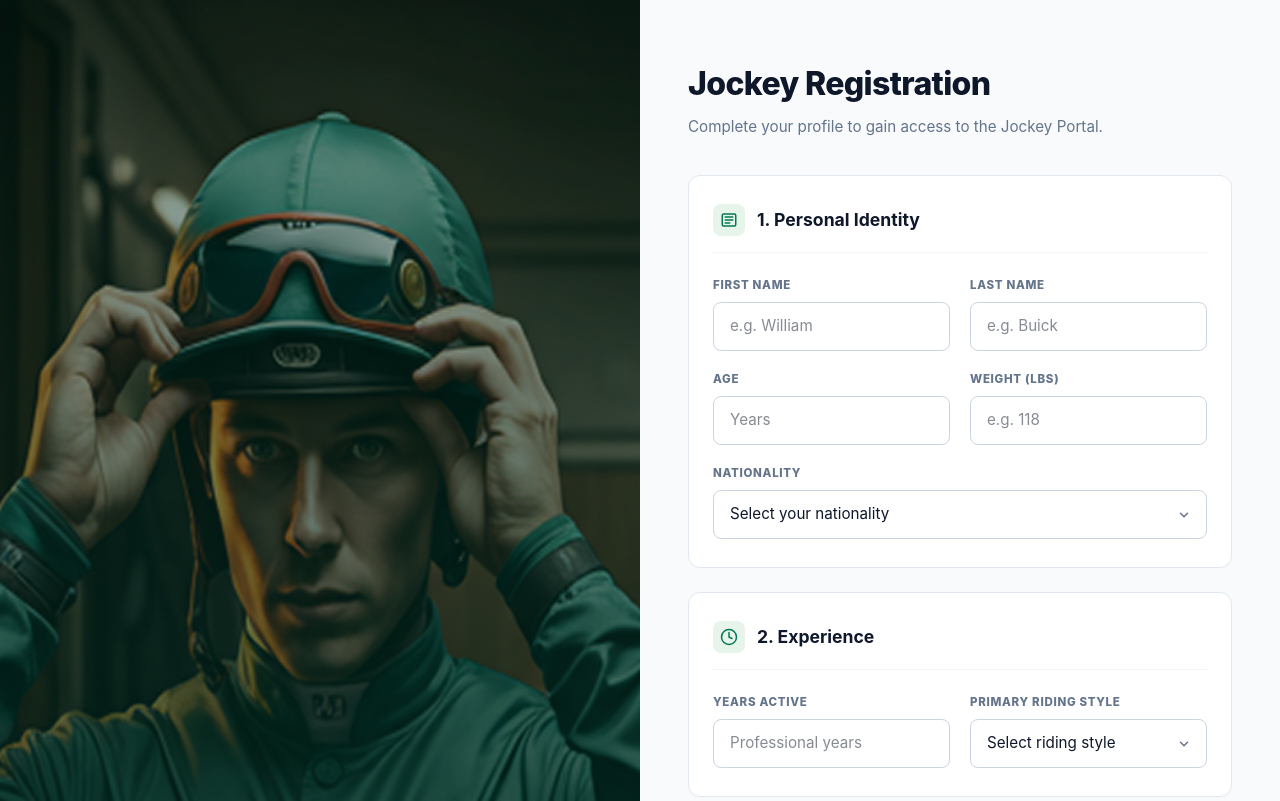
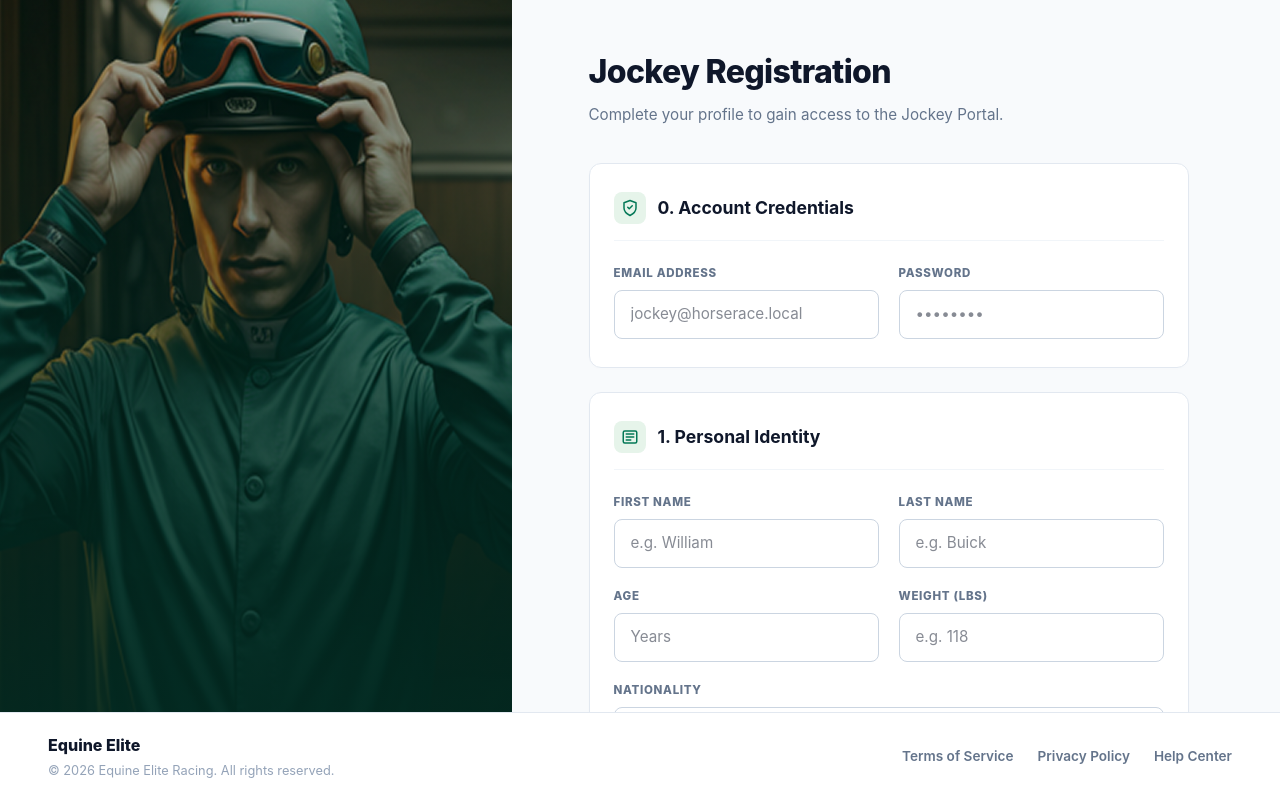
Before and after one commit to SWP391-SUM26/HorseRace_FE, a React (Vite) app: page /jockey-register in a window 1280 px wide. Shown: the top 801 px of the page. Built offline with nearby package versions, Linux system fonts and the light colour scheme; no server answers.

Commit message:
update jockey registration layout

```diff
--- a/src/pages/auth/JockeyRegistrationPage.jsx
+++ b/src/pages/auth/JockeyRegistrationPage.jsx
@@ -1,19 +1,23 @@
-import React, { useState } from 'react';
-import { useNavigate } from 'react-router-dom';
-import jockeyImage from '../../assets/Jockey preparing for race.png';
-import styles from './JockeyRegistrationPage.module.css';
+import { useState } from "react";
+import { useNavigate } from "react-router-dom";
+import jockeyImage from "../../assets/Jockey preparing for race.png";
+import { loginWithCredentials } from "../../services/auth";
+import api from "../../services/api";
+import styles from "./JockeyRegistrationPage.module.css";
 
 export default function JockeyRegistrationPage() {
   const navigate = useNavigate();
 
   const [form, setForm] = useState({
-    firstName: '',
-    lastName: '',
-    age: '',
-    weight: '',
-    nationality: '',
-    yearsActive: '',
-    ridingStyle: '',
+    email: "",
+    password: "",
+    firstName: "",
+    lastName: "",
+    age: "",
+    weight: "",
+    nationality: "",
+    yearsActive: "",
+    ridingStyle: "",
   });
 
   const [loading, setLoading] = useState(false);
@@ -24,31 +28,57 @@ export default function JockeyRegistrationPage() {
       [k]: v,
     }));
 
-  const handleRegister = (event) => {
+  const handleRegister = async (event) => {
     event.preventDefault();
+    if (!form.email || !form.password) {
+      alert("Please fill in email and password");
+      return;
+    }
     setLoading(true);
 
-    setTimeout(() => {
+    try {
+      const fullName =
+        `${form.firstName} ${form.lastName}`.trim() || "Jockey User";
+      // Mặc định confirmPassword giống password, firstName/lastName nếu trống thì lấy phần của email
+      const payload = {
+        email: form.email,
+        password: form.password,
+        confirmPassword: form.password,
+        firstName: form.firstName || form.email.split("@")[0],
+        lastName: form.lastName || "Jockey",
+        fullName: fullName,
+        phone: "0900000000", // Default phone nếu UI chưa có
+        // Các trường phụ như age, weight... tạm thời lưu hoặc bỏ qua tùy BE
+      };
+
+      await api.post("/api/v1/auth/register/jockey", payload);
+
+      // Auto login after successful registration
+      await loginWithCredentials(form.email, form.password);
+      navigate("/jockey-dashboard");
+    } catch (err) {
+      console.error(err);
+      alert(
+        err.response?.data?.message || err.message || "Registration failed",
+      );
+    } finally {
       setLoading(false);
-      console.log(form);
-      navigate('/jockey-dashboard');
-    }, 900);
+    }
   };
 
   return (
+    <div className={styles.page}>
       <main className={styles.registrationPage}>
         {/* CỘT TRÁI - PANEL ẢNH NỀN THẨM MỸ */}
         <section className={styles.visualPanel} aria-label="Elite Performance">
-        <img src={jockeyImage} alt="Professional Jockey" className={styles.jockeyImage} />
+          <img
+            src={jockeyImage}
+            alt="Professional Jockey preparing for a race"
+            className={styles.jockeyImage}
+          />
           <div className={styles.visualShade}></div>
           <div className={styles.brandCard}>
-          <div className={styles.brandName}>
-            <CheckeredFlagIcon />
-            Equine Elite
-          </div>
-          <p className={styles.brandDesc}>
-            Join the premier platform for elite racing management. Register your credentials to access high-performance analytics and top-tier stable invitations.
-          </p>
+            <div className={styles.brandName}></div>
           </div>
         </section>
 
@@ -61,6 +91,52 @@ export default function JockeyRegistrationPage() {
             </p>
 
             <form onSubmit={handleRegister}>
+              {/* 0. ACCOUNT CREDENTIALS */}
+              <div className={styles.card}>
+                <div className={styles.cardHeader}>
+                  <div className={styles.headerIconWrapper}>
+                    <ShieldCheckIcon />
+                  </div>
+                  <h3 className={styles.cardTitle}>0. Account Credentials</h3>
+                </div>
+
+                <div className={styles.cardBody}>
+                  <div className={styles.grid2}>
+                    <div className={styles.inputField}>
+                      <label className={styles.fieldLabel} htmlFor="email">
+                        EMAIL ADDRESS
+                      </label>
+                      <div className={styles.inputShell}>
+                        <input
+                          id="email"
+                          type="email"
+                          value={form.email}
+                          onChange={(e) => set("email", e.target.value)}
+                          placeholder="jockey@horserace.local"
+                          required
+                        />
+                      </div>
+                    </div>
+
+                    <div className={styles.inputField}>
+                      <label className={styles.fieldLabel} htmlFor="password">
+                        PASSWORD
+                      </label>
+                      <div className={styles.inputShell}>
+                        <input
+                          id="password"
+                          type="password"
+                          value={form.password}
+                          onChange={(e) => set("password", e.target.value)}
+                          placeholder="••••••••"
+                          required
+                        />
+                      </div>
+                    </div>
+                  </div>
+                </div>
+              </div>
+
               {/* 1. PERSONAL IDENTITY CARD */}
               <div className={styles.card}>
                 <div className={styles.cardHeader}>
@@ -73,50 +149,58 @@ export default function JockeyRegistrationPage() {
                 <div className={styles.cardBody}>
                   <div className={styles.grid2}>
                     <div className={styles.inputField}>
-                    <label className={styles.fieldLabel} htmlFor="firstName">FIRST NAME</label>
+                      <label className={styles.fieldLabel} htmlFor="firstName">
+                        FIRST NAME
+                      </label>
                       <div className={styles.inputShell}>
                         <input
                           id="firstName"
                           value={form.firstName}
-                        onChange={(e) => set('firstName', e.target.value)}
+                          onChange={(e) => set("firstName", e.target.value)}
                           placeholder="e.g. William"
                         />
                       </div>
                     </div>
 
                     <div className={styles.inputField}>
-                    <label className={styles.fieldLabel} htmlFor="lastName">LAST NAME</label>
+                      <label className={styles.fieldLabel} htmlFor="lastName">
+                        LAST NAME
+                      </label>
                       <div className={styles.inputShell}>
                         <input
                           id="lastName"
                           value={form.lastName}
-                        onChange={(e) => set('lastName', e.target.value)}
+                          onChange={(e) => set("lastName", e.target.value)}
                           placeholder="e.g. Buick"
                         />
                       </div>
                     </div>
 
                     <div className={styles.inputField}>
-                    <label className={styles.fieldLabel} htmlFor="age">AGE</label>
+                      <label className={styles.fieldLabel} htmlFor="age">
+                        AGE
+                      </label>
                       <div className={styles.inputShell}>
                         <input
                           id="age"
                           type="number"
                           value={form.age}
-                        onChange={(e) => set('age', e.target.value)}
+                          onChange={(e) => set("age", e.target.value)}
                           placeholder="Years"
                         />
                       </div>
                     </div>
 
                     <div className={styles.inputField}>
-                    <label className={styles.fieldLabel} htmlFor="weight">WEIGHT (LBS)</label>
+                      <label className={styles.fieldLabel} htmlFor="weight">
+                        WEIGHT (LBS)
+                      </label>
                       <div className={styles.inputShell}>
                         <input
                           id="weight"
                           type="number"
                           value={form.weight}
-                        onChange={(e) => set('weight', e.target.value)}
+                          onChange={(e) => set("weight", e.target.value)}
                           placeholder="e.g. 118"
                         />
                       </div>
@@ -129,7 +213,7 @@ export default function JockeyRegistrationPage() {
                       <select
                         className={styles.select}
                         value={form.nationality}
-                      onChange={(e) => set('nationality', e.target.value)}
+                        onChange={(e) => set("nationality", e.target.value)}
                       >
                         <option value="">Select your nationality</option>
                         <option>United States</option>
@@ -139,7 +223,16 @@ export default function JockeyRegistrationPage() {
                         <option>Australia</option>
                       </select>
                       <div className={styles.selectArrow}>
-                      <svg width="14" height="14" viewBox="0 0 24 24" fill="none" stroke="currentColor" strokeWidth="2.5" strokeLinecap="round" strokeLinejoin="round">
+                        <svg
+                          width="14"
+                          height="14"
+                          viewBox="0 0 24 24"
+                          fill="none"
+                          stroke="currentColor"
+                          strokeWidth="2.5"
+                          strokeLinecap="round"
+                          strokeLinejoin="round"
+                        >
                           <polyline points="6 9 12 15 18 9" />
                         </svg>
                       </div>
@@ -160,25 +253,32 @@ export default function JockeyRegistrationPage() {
                 <div className={styles.cardBody}>
                   <div className={styles.grid2}>
                     <div className={styles.inputField}>
-                    <label className={styles.fieldLabel} htmlFor="yearsActive">YEARS ACTIVE</label>
+                      <label
+                        className={styles.fieldLabel}
+                        htmlFor="yearsActive"
+                      >
+                        YEARS ACTIVE
+                      </label>
                       <div className={styles.inputShell}>
                         <input
                           id="yearsActive"
                           type="number"
                           value={form.yearsActive}
-                        onChange={(e) => set('yearsActive', e.target.value)}
+                          onChange={(e) => set("yearsActive", e.target.value)}
                           placeholder="Professional years"
                         />
                       </div>
                     </div>
 
                     <div className={styles.selectWrap} style={{ marginTop: 0 }}>
-                    <label className={styles.fieldLabel}>PRIMARY RIDING STYLE</label>
+                      <label className={styles.fieldLabel}>
+                        PRIMARY RIDING STYLE
+                      </label>
                       <div className={styles.selectContainer}>
                         <select
                           className={styles.select}
                           value={form.ridingStyle}
-                        onChange={(e) => set('ridingStyle', e.target.value)}
+                          onChange={(e) => set("ridingStyle", e.target.value)}
                         >
                           <option value="">Select riding style</option>
                           <option>Front Runner</option>
@@ -186,7 +286,16 @@ export default function JockeyRegistrationPage() {
                           <option>Come-from-behind</option>
                         </select>
                         <div className={styles.selectArrow}>
-                        <svg width="14" height="14" viewBox="0 0 24 24" fill="none" stroke="currentColor" strokeWidth="2.5" strokeLinecap="round" strokeLinejoin="round">
+                          <svg
+                            width="14"
+                            height="14"
+                            viewBox="0 0 24 24"
+                            fill="none"
+                            stroke="currentColor"
+                            strokeWidth="2.5"
+                            strokeLinecap="round"
+                            strokeLinejoin="round"
+                          >
                             <polyline points="6 9 12 15 18 9" />
                           </svg>
                         </div>
@@ -208,29 +317,43 @@ export default function JockeyRegistrationPage() {
                 <div className={styles.cardBody}>
                   {/* License Upload */}
                   <div className={styles.uploadContainer}>
-                  <span className={styles.fieldLabel}>JOCKEY LICENSE COPY</span>
+                    <span className={styles.fieldLabel}>
+                      JOCKEY LICENSE COPY
+                    </span>
                     <div className={styles.uploadArea}>
                       <div className={styles.uploadIcon}>
                         <DocumentUploadIcon />
                       </div>
                       <div className={styles.uploadText}>
-                      <span className={styles.highlightText}>Upload a file</span> or drag and drop
+                        <span className={styles.highlightText}>
+                          Upload a file
+                        </span>{" "}
+                        or drag and drop
                       </div>
-                    <div className={styles.uploadHint}>PDF, PNG, JPG up to 10MB</div>
+                      <div className={styles.uploadHint}>
+                        PDF, PNG, JPG up to 10MB
+                      </div>
                     </div>
                   </div>
 
                   {/* Fitness Certificate Upload */}
                   <div className={styles.uploadContainer}>
-                  <span className={styles.fieldLabel}>CURRENT FITNESS CERTIFICATE</span>
+                    <span className={styles.fieldLabel}>
+                      CURRENT FITNESS CERTIFICATE
+                    </span>
                     <div className={styles.uploadArea}>
                       <div className={styles.uploadIcon}>
                         <ShieldPlusIcon />
                       </div>
                       <div className={styles.uploadText}>
-                      <span className={styles.highlightText}>Upload a file</span> or drag and drop
+                        <span className={styles.highlightText}>
+                          Upload a file
+                        </span>{" "}
+                        or drag and drop
                       </div>
-                    <div className={styles.uploadHint}>PDF, PNG, JPG up to 10MB</div>
+                      <div className={styles.uploadHint}>
+                        PDF, PNG, JPG up to 10MB
+                      </div>
                     </div>
                   </div>
                 </div>
@@ -238,7 +361,11 @@ export default function JockeyRegistrationPage() {
 
               {/* ACTION FOOTER */}
               <div className={styles.actionFooter}>
-              <button className={styles.backBtn} type="button" onClick={() => navigate('/login')}>
+                <button
+                  className={styles.backBtn}
+                  type="button"
+                  onClick={() => navigate("/login")}
+                >
                   ← Back to Login
                 </button>
 
@@ -247,29 +374,53 @@ export default function JockeyRegistrationPage() {
                   type="submit"
                   disabled={loading}
                 >
-                {loading ? 'Submitting...' : 'Submit Registration →'}
+                  {loading ? "Submitting..." : "Submit Registration →"}
                 </button>
               </div>
             </form>
           </div>
         </section>
       </main>
+
+      <footer className={styles.footer}>
+        <div className={styles.footerInner}>
+          <div>
+            <div className={styles.footerBrand}>Equine Elite</div>
+            <p className={styles.footerCopy}>
+              © 2026 Equine Elite Racing. All rights reserved.
+            </p>
+          </div>
+          <div className={styles.footerLinks}>
+            <button type="button" className={styles.footerLink}>
+              Terms of Service
+            </button>
+            <button type="button" className={styles.footerLink}>
+              Privacy Policy
+            </button>
+            <button type="button" className={styles.footerLink}>
+              Help Center
+            </button>
+          </div>
+        </div>
+      </footer>
+    </div>
   );
 }
 
 /* SVG ICON COMPONENTS */
-function CheckeredFlagIcon() {
-  return (
-    <svg width="22" height="22" viewBox="0 0 24 24" fill="none" stroke="currentColor" strokeWidth="2.5" strokeLinecap="round" strokeLinejoin="round" style={{ marginRight: '10px' }}>
-      <path d="M4 15s1-1 4-1 5 2 8 2 4-1 4-1V3s-1 1-4 1-5-2-8-2-4 1-4 1z" />
-      <line x1="4" y1="22" x2="4" y2="15" />
-    </svg>
-  );
-}
 
 function IdCardIcon() {
   return (
-    <svg width="18" height="18" viewBox="0 0 24 24" fill="none" stroke="currentColor" strokeWidth="2" strokeLinecap="round" strokeLinejoin="round">
+    <svg
+      width="18"
+      height="18"
+      viewBox="0 0 24 24"
+      fill="none"
+      stroke="currentColor"
+      strokeWidth="2"
+      strokeLinecap="round"
+      strokeLinejoin="round"
+    >
       <rect x="3" y="4" width="18" height="16" rx="2" ry="2" />
       <line x1="7" y1="8" x2="17" y2="8" />
       <line x1="7" y1="12" x2="17" y2="12" />
@@ -280,7 +431,16 @@ function IdCardIcon() {
 
 function ClockIcon() {
   return (
-    <svg width="18" height="18" viewBox="0 0 24 24" fill="none" stroke="currentColor" strokeWidth="2" strokeLinecap="round" strokeLinejoin="round">
+    <svg
+      width="18"
+      height="18"
+      viewBox="0 0 24 24"
+      fill="none"
+      stroke="currentColor"
+      strokeWidth="2"
+      strokeLinecap="round"
+      strokeLinejoin="round"
+    >
       <circle cx="12" cy="12" r="10" />
       <polyline points="12 6 12 12 16 14" />
     </svg>
@@ -289,7 +449,16 @@ function ClockIcon() {
 
 function ShieldCheckIcon() {
   return (
-    <svg width="18" height="18" viewBox="0 0 24 24" fill="none" stroke="currentColor" strokeWidth="2" strokeLinecap="round" strokeLinejoin="round">
+    <svg
+      width="18"
+      height="18"
+      viewBox="0 0 24 24"
+      fill="none"
+      stroke="currentColor"
+      strokeWidth="2"
+      strokeLinecap="round"
+      strokeLinejoin="round"
+    >
       <path d="M12 22s8-4 8-10V5l-8-3-8 3v7c0 6 8 10 8 10z" />
       <polyline points="9 11 11 13 15 9" />
     </svg>
@@ -298,7 +467,16 @@ function ShieldCheckIcon() {
 
 function DocumentUploadIcon() {
   return (
-    <svg width="24" height="24" viewBox="0 0 24 24" fill="none" stroke="currentColor" strokeWidth="2" strokeLinecap="round" strokeLinejoin="round">
+    <svg
+      width="24"
+      height="24"
+      viewBox="0 0 24 24"
+      fill="none"
+      stroke="currentColor"
+      strokeWidth="2"
+      strokeLinecap="round"
+      strokeLinejoin="round"
+    >
       <path d="M14 2H6a2 2 0 0 0-2 2v16a2 2 0 0 0 2 2h12a2 2 0 0 0 2-2V8z" />
       <polyline points="14 2 14 8 20 8" />
       <line x1="12" y1="18" x2="12" y2="12" />
@@ -309,7 +487,16 @@ function DocumentUploadIcon() {
 
 function ShieldPlusIcon() {
   return (
-    <svg width="24" height="24" viewBox="0 0 24 24" fill="none" stroke="currentColor" strokeWidth="2" strokeLinecap="round" strokeLinejoin="round">
+    <svg
+      width="24"
+      height="24"
+      viewBox="0 0 24 24"
+      fill="none"
+      stroke="currentColor"
+      strokeWidth="2"
+      strokeLinecap="round"
+      strokeLinejoin="round"
+    >
       <path d="M12 22s8-4 8-10V5l-8-3-8 3v7c0 6 8 10 8 10z" />
       <line x1="12" y1="8" x2="12" y2="16" />
       <line x1="8" y1="12" x2="16" y2="12" />
--- a/src/pages/auth/JockeyRegistrationPage.module.css
+++ b/src/pages/auth/JockeyRegistrationPage.module.css
@@ -1,21 +1,25 @@
 /* JockeyRegistrationPage.module.css */
+
+.page {
+  min-height: 100vh;
+  display: flex;
+  flex-direction: column;
+  background-color: #f8fafc;
+}
 
 .registrationPage {
   display: flex;
-    min-height: 100vh;
+  height: calc(100vh - 88px);
+  min-height: 620px;
+  overflow: hidden;
   background-color: #f8fafc;
 }
 
 /* CỘT TRÁI - ẢNH NỀN VISUAL PANEL */
 .visualPanel {
-    flex: 1;
+  flex: 0 0 40%;
   position: relative;
-    display: flex;
-    flex-direction: column;
-    justify-content: flex-end;
-    padding: 60px 48px;
-    background-color: #032c23;
-    color: #ffffff;
+  background: #032c23;
   overflow: hidden;
 }
 
@@ -28,13 +32,11 @@
 
 .jockeyImage {
   position: absolute;
-    top: 0;
-    left: 0;
+  inset: 0;
   width: 100%;
   height: 100%;
   object-fit: cover;
-    opacity: 0.9;
-    z-index: 0;
+  object-position: center;
 }
 
 .visualShade {
@@ -43,7 +45,11 @@
   left: 0;
   right: 0;
   bottom: 0;
-    background: linear-gradient(180deg, rgba(3, 44, 35, 0.25) 0%, rgba(3, 44, 35, 0.85) 100%);
+  background: linear-gradient(
+    180deg,
+    rgba(3, 44, 35, 0.25) 0%,
+    rgba(3, 44, 35, 0.85) 100%
+  );
   z-index: 1;
 }
 
@@ -73,10 +79,13 @@
 /* CỘT PHẢI - FORM PANEL */
 .formPanel {
   flex: 1;
+  min-width: 0;
   display: flex;
   justify-content: center;
-    padding: 60px 48px;
+  padding: 48px;
   overflow-y: auto;
+  overscroll-behavior: contain;
+  scrollbar-gutter: stable;
   background-color: #f8fafc;
 }
 
@@ -89,6 +98,7 @@
 .formWrap {
   max-width: 600px;
   width: 100%;
+  padding-bottom: 24px;
 }
 
 .title {
@@ -356,3 +366,83 @@
   transform: none;
   box-shadow: none;
 }
+
+.footer {
+  min-height: 88px;
+  padding: 20px 48px;
+  background-color: #ffffff;
+  border-top: 1px solid #e2e8f0;
+  display: flex;
+  align-items: center;
+}
+
+.footerInner {
+  width: 100%;
+  max-width: 1280px;
+  margin: 0 auto;
+  display: flex;
+  align-items: center;
+  justify-content: space-between;
+  gap: 32px;
+}
+
+.footerBrand {
+  color: #0f172a;
+  font-size: 1rem;
+  font-weight: 800;
+}
+
+.footerCopy {
+  margin: 4px 0 0;
+  color: #94a3b8;
+  font-size: 0.8rem;
+}
+
+.footerLinks {
+  display: flex;
+  align-items: center;
+  gap: 24px;
+}
+
+.footerLink {
+  padding: 0;
+  border: 0;
+  background: transparent;
+  color: #64748b;
+  font-size: 0.85rem;
+  font-weight: 600;
+  cursor: pointer;
+}
+
+.footerLink:hover {
+  color: #047857;
+}
+
+@media (max-width: 1024px) {
+  .registrationPage {
+    height: auto;
+    min-height: calc(100vh - 88px);
+    overflow: visible;
+  }
+
+  .formPanel {
+    overflow: visible;
+  }
+}
+
+@media (max-width: 640px) {
+  .footer {
+    padding: 24px;
+  }
+
+  .footerInner {
+    flex-direction: column;
+    align-items: flex-start;
+    gap: 16px;
+  }
+
+  .footerLinks {
+    flex-wrap: wrap;
+    gap: 12px 20px;
+  }
+}
```
Lines whose indentation alone changed are shown as unchanged.
